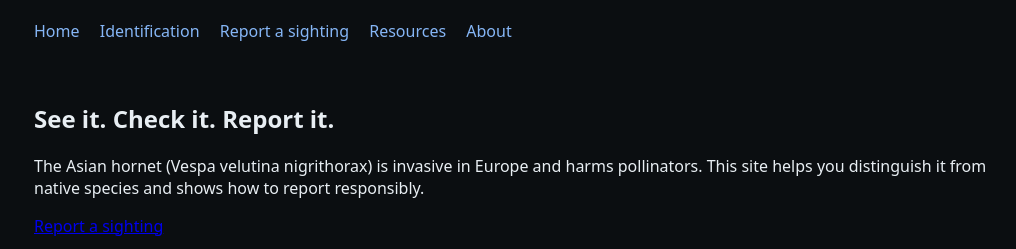
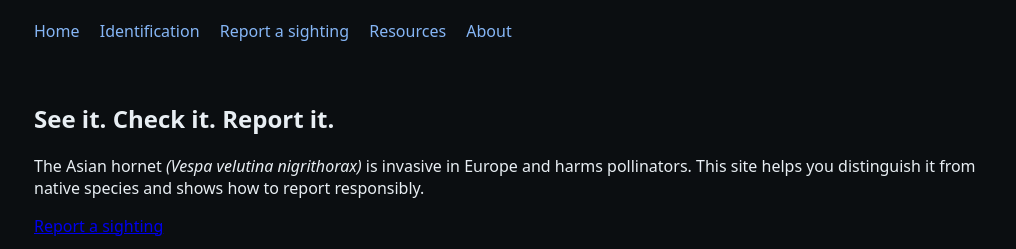
Before and after one commit to ruby20701/asianhornet-site, an Astro site: page / in a window 1280 px wide. Shown: the top 249 px of the page, without its empty margins (126-1142 px from the left). Built offline with nearby package versions, Linux system fonts and the light colour scheme; Astro itself is replaced by a stand-in of ours.

Commit message:
Update index.astro

```diff
--- a/src/pages/index.astro
+++ b/src/pages/index.astro
@@ -7,7 +7,7 @@ const description = "Clear guidance for the public and press. Fast reporting rou
   <section class="grid grid-2">
     <div class="card">
       <h1>See it. Check it. Report it.</h1>
-      <p>The Asian hornet (Vespa velutina nigrithorax) is invasive in Europe and harms pollinators. This site helps you distinguish it from native species and shows how to report responsibly.</p>
+      <p>The Asian hornet <em>(Vespa velutina nigrithorax)</em> is invasive in Europe and harms pollinators. This site helps you distinguish it from native species and shows how to report responsibly.</p>
       <p><a class="btn" href="/report">Report a sighting</a></p>
     </div>
     <div class="card">
```
